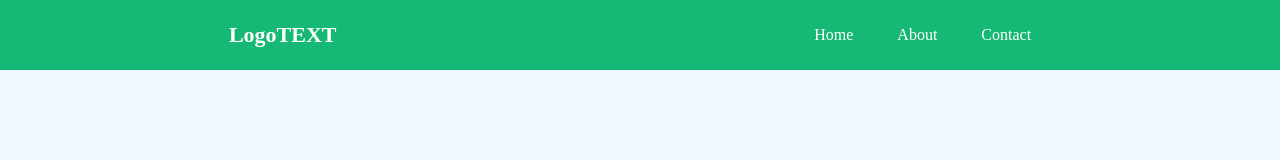
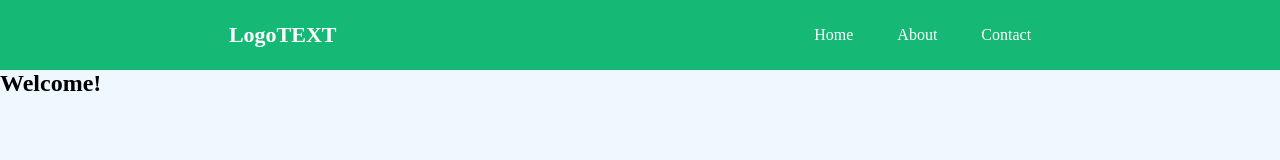
Before and after one commit to imrazzak/first-repo, a plain HTML site: page index.html in a window 1280 px wide. Drawn offline with Linux system fonts and the light colour scheme.

Commit message:
banner added on hero section

```diff
--- a/index.html
+++ b/index.html
@@ -18,5 +18,8 @@
             </ul>
         </nav>
     </header>
+    <div class="banner">
+        <h2>Welcome!</h2>
+    </div>
 </body>
 </html>
```
